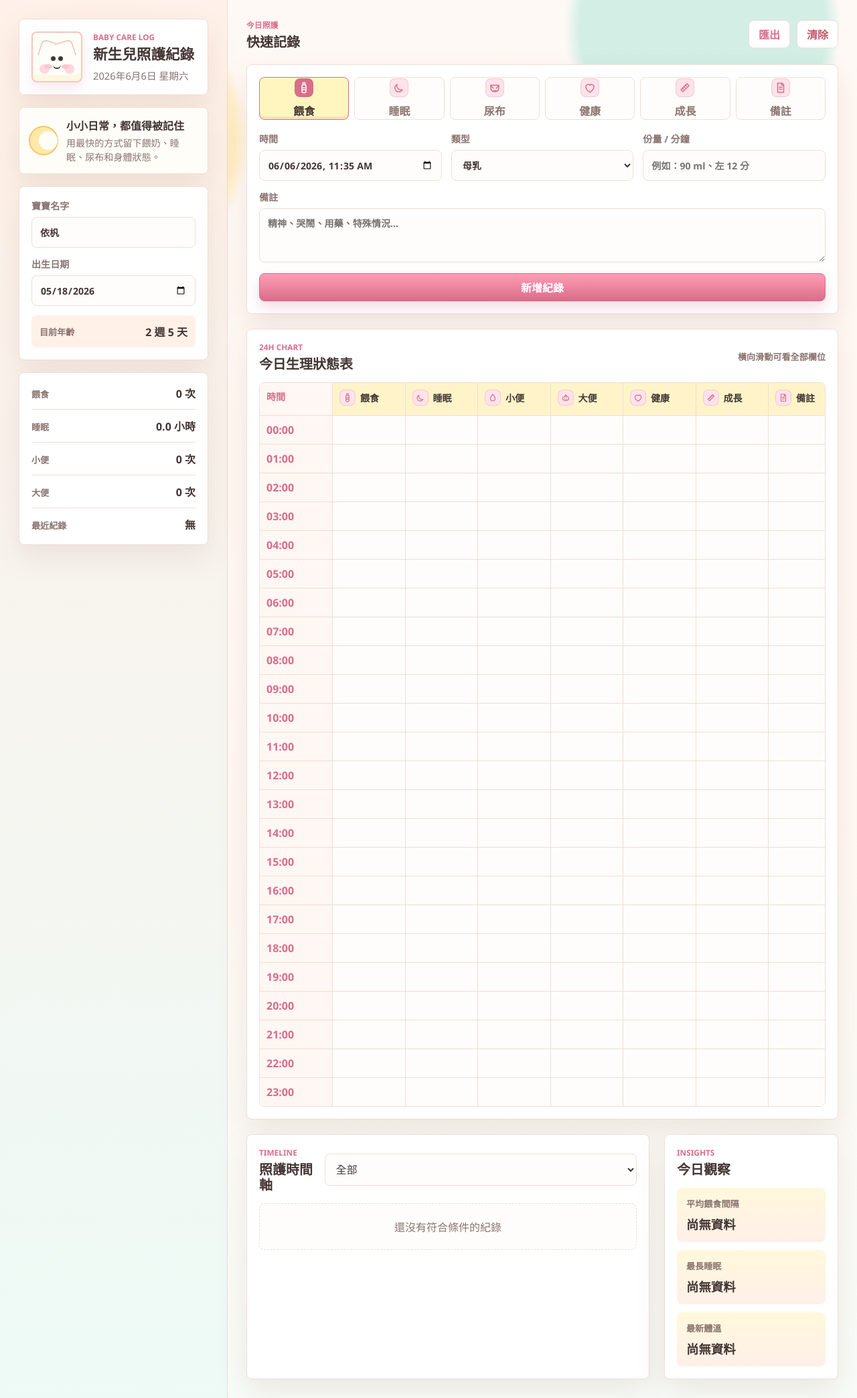
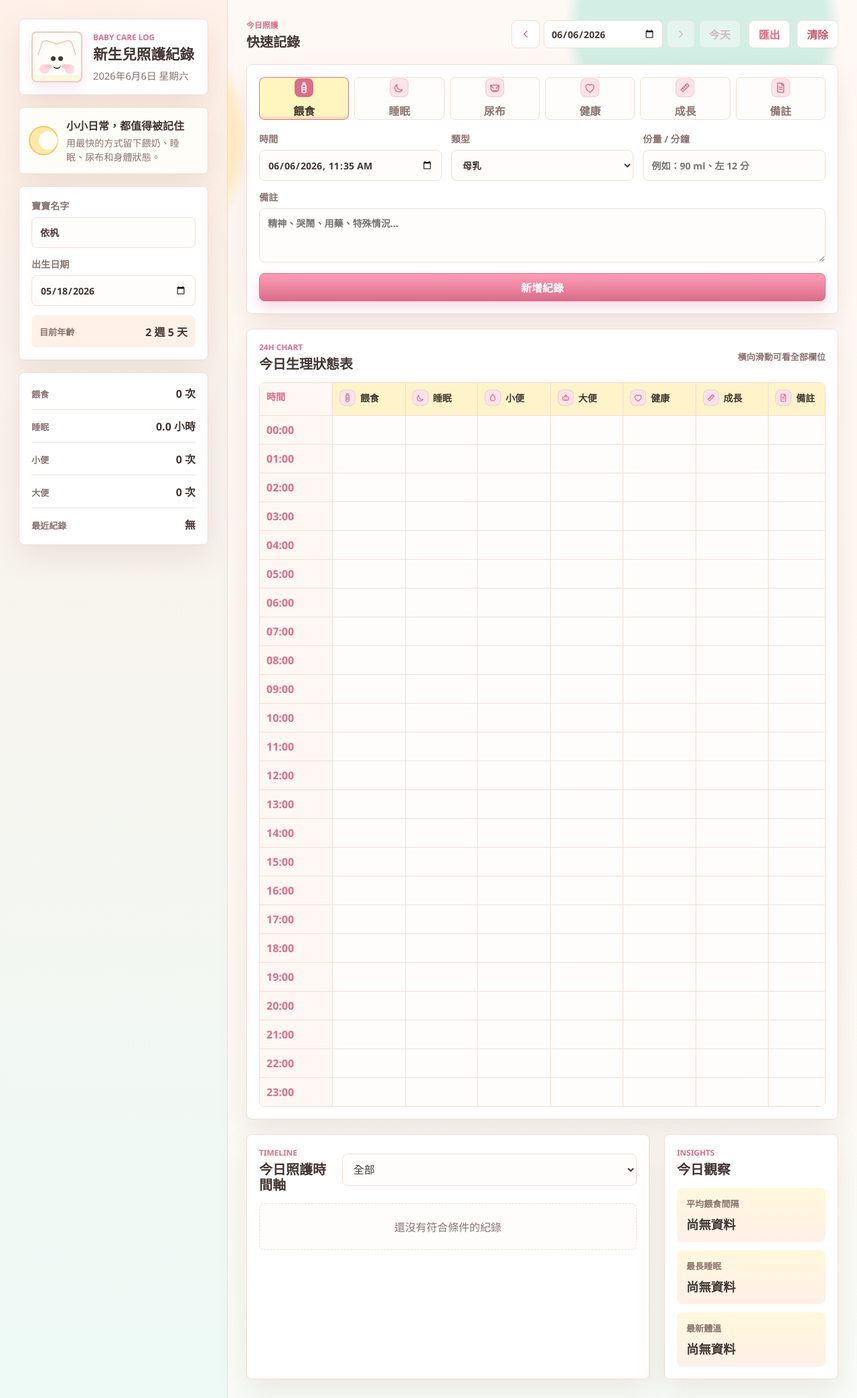
Before and after one commit to chendiuan/yifan, a Django app: page / in a window 1280 px wide. Shown: the whole page at 67% size. Run offline with Django 5.2, Linux system fonts and the light colour scheme; data comes from the database, SQL or seed files in the repository; data that the repository does not hold is empty; some libraries are stand-ins or nearby versions.

Commit message:
Add historical date navigation

```diff
--- a/tracker/static/tracker/app.js
+++ b/tracker/static/tracker/app.js
@@ -32,10 +32,20 @@ const state = {
   activeType: "feeding",
   records: [],
   profile: { ...defaultProfile },
+  selectedDate: localDateKey(),
 };
 
 const els = {
   todayLabel: document.querySelector("#todayLabel"),
+  viewDateEyebrow: document.querySelector("#viewDateEyebrow"),
+  viewDateHeading: document.querySelector("#viewDateHeading"),
+  selectedDate: document.querySelector("#selectedDate"),
+  previousDateButton: document.querySelector("#previousDateButton"),
+  nextDateButton: document.querySelector("#nextDateButton"),
+  todayButton: document.querySelector("#todayButton"),
+  dayTableTitle: document.querySelector("#dayTableTitle"),
+  timelineTitle: document.querySelector("#timelineTitle"),
+  insightsTitle: document.querySelector("#insightsTitle"),
   babyName: document.querySelector("#babyName"),
   birthDate: document.querySelector("#birthDate"),
   babyAge: document.querySelector("#babyAge"),
@@ -90,10 +100,21 @@ function toDatetimeLocal(date = new Date()) {
   return `${date.getFullYear()}-${pad(date.getMonth() + 1)}-${pad(date.getDate())}T${pad(date.getHours())}:${pad(date.getMinutes())}`;
 }
 
-function isToday(iso) {
+function localDateKey(date = new Date()) {
+  return `${date.getFullYear()}-${pad(date.getMonth() + 1)}-${pad(date.getDate())}`;
+}
+
+function dateFromKey(dateKey) {
+  return new Date(`${dateKey}T12:00:00`);
+}
+
+function recordDateKey(iso) {
   const date = new Date(iso);
-  const now = new Date();
-  return date.toDateString() === now.toDateString();
+  return localDateKey(date);
+}
+
+function isSelectedDate(iso) {
+  return recordDateKey(iso) === state.selectedDate;
 }
 
 function formatTime(iso) {
@@ -112,6 +133,47 @@ function formatDateLong(date = new Date()) {
     day: "numeric",
     weekday: "long",
   }).format(date);
+}
+
+function formatDateShort(dateKey) {
+  return new Intl.DateTimeFormat("zh-Hant", {
+    month: "long",
+    day: "numeric",
+    weekday: "short",
+  }).format(dateFromKey(dateKey));
+}
+
+function selectedDateRecords() {
+  return state.records.filter((record) => isSelectedDate(record.time));
+}
+
+function setSelectedDate(dateKey) {
+  const today = localDateKey();
+  state.selectedDate = dateKey > today ? today : dateKey;
+  els.selectedDate.value = state.selectedDate;
+  renderAll();
+}
+
+function shiftSelectedDate(days) {
+  const date = dateFromKey(state.selectedDate);
+  date.setDate(date.getDate() + days);
+  setSelectedDate(localDateKey(date));
+}
+
+function renderDateNavigation() {
+  const today = localDateKey();
+  const isToday = state.selectedDate === today;
+  const dateLabel = formatDateShort(state.selectedDate);
+
+  els.selectedDate.value = state.selectedDate;
+  els.selectedDate.max = today;
+  els.nextDateButton.disabled = isToday;
+  els.todayButton.disabled = isToday;
+  els.viewDateEyebrow.textContent = isToday ? "今日照護" : "歷史紀錄";
+  els.viewDateHeading.textContent = isToday ? "快速記錄" : dateLabel;
+  els.dayTableTitle.textContent = isToday ? "今日生理狀態表" : `${dateLabel}生理狀態表`;
+  els.timelineTitle.textContent = isToday ? "今日照護時間軸" : `${dateLabel}照護時間軸`;
+  els.insightsTitle.textContent = isToday ? "今日觀察" : `${dateLabel}觀察`;
 }
 
 function calculateAge(birthDate) {
@@ -196,7 +258,7 @@ function describeRecord(record) {
 
 function renderRecords() {
   const filter = els.filterType.value;
-  const records = state.records
+  const records = selectedDateRecords()
     .filter((record) => filter === "all" || record.type === filter)
     .sort((a, b) => new Date(b.time) - new Date(a.time));
 
@@ -223,15 +285,14 @@ function renderRecords() {
 }
 
 function renderDayTable() {
-  const todayRecords = state.records
-    .filter((record) => isToday(record.time))
+  const dayRecords = selectedDateRecords()
     .sort((a, b) => new Date(a.time) - new Date(b.time));
 
   const columns = ["feeding", "sleep", "pee", "poop", "health", "growth", "note"];
   const rows = Array.from({ length: 24 }, (_, hour) => {
     const cells = columns
       .map((type) => {
-        const records = todayRecords.filter((record) => {
+        const records = dayRecords.filter((record) => {
           if (new Date(record.time).getHours() !== hour) return false;
           if (type === "pee") return record.type === "diaper" && hasPee(record);
           if (type === "poop") return record.type === "diaper" && hasPoop(record);
@@ -289,15 +350,15 @@ function iconSvg(name) {
 }
 
 function renderSummary() {
-  const todayRecords = state.records.filter((record) => isToday(record.time));
-  const feedings = todayRecords.filter((record) => record.type === "feeding");
-  const sleeps = todayRecords.filter((record) => record.type === "sleep");
-  const diapers = todayRecords.filter((record) => record.type === "diaper");
-  const health = state.records.filter((record) => record.type === "health" && record.temperature);
+  const dayRecords = selectedDateRecords();
+  const feedings = dayRecords.filter((record) => record.type === "feeding");
+  const sleeps = dayRecords.filter((record) => record.type === "sleep");
+  const diapers = dayRecords.filter((record) => record.type === "diaper");
+  const health = dayRecords.filter((record) => record.type === "health" && record.temperature);
 
   const sleepMinutes = sleeps.reduce((sum, record) => sum + Number(record.sleepMinutes || 0), 0);
   const longestSleep = sleeps.reduce((max, record) => Math.max(max, Number(record.sleepMinutes || 0)), 0);
-  const lastRecord = [...state.records].sort((a, b) => new Date(b.time) - new Date(a.time))[0];
+  const lastRecord = [...dayRecords].sort((a, b) => new Date(b.time) - new Date(a.time))[0];
 
   els.feedCount.textContent = `${feedings.length} 次`;
   els.sleepTotal.textContent = `${(sleepMinutes / 60).toFixed(1)} 小時`;
@@ -343,6 +404,7 @@ function renderProfile() {
 }
 
 function renderAll() {
+  renderDateNavigation();
   renderProfile();
   renderSummary();
   renderDayTable();
@@ -392,6 +454,7 @@ els.recordForm.addEventListener("submit", async (event) => {
       body: JSON.stringify(buildRecord()),
     });
     state.records.push(data.record);
+    state.selectedDate = recordDateKey(data.record.time);
     resetForm();
     setActiveType(state.activeType);
     renderAll();
@@ -415,6 +478,12 @@ els.recordsList.addEventListener("click", async (event) => {
 });
 
 els.filterType.addEventListener("change", renderRecords);
+els.selectedDate.addEventListener("change", () => {
+  if (els.selectedDate.value) setSelectedDate(els.selectedDate.value);
+});
+els.previousDateButton.addEventListener("click", () => shiftSelectedDate(-1));
+els.nextDateButton.addEventListener("click", () => shiftSelectedDate(1));
+els.todayButton.addEventListener("click", () => setSelectedDate(localDateKey()));
 els.babyName.addEventListener("change", saveProfile);
 els.birthDate.addEventListener("change", saveProfile);
 els.pee.addEventListener("change", syncDiaperChoices);
@@ -461,6 +530,7 @@ function syncDiaperChoices() {
 }
 
 els.todayLabel.textContent = formatDateLong();
+els.selectedDate.value = state.selectedDate;
 els.recordTime.value = toDatetimeLocal();
 setActiveType(state.activeType);
 syncDiaperChoices();
--- a/tracker/static/tracker/styles.css
+++ b/tracker/static/tracker/styles.css
@@ -22,6 +22,18 @@
 
 * {
   box-sizing: border-box;
+}
+
+.sr-only {
+  position: absolute;
+  width: 1px;
+  height: 1px;
+  padding: 0;
+  margin: -1px;
+  overflow: hidden;
+  clip: rect(0, 0, 0, 0);
+  white-space: nowrap;
+  border: 0;
 }
 
 body {
@@ -390,6 +402,7 @@ textarea {
   display: grid;
   align-content: start;
   gap: 22px;
+  min-width: 0;
   padding: 28px;
 }
 
@@ -404,6 +417,59 @@ textarea {
 .topbar-actions {
   display: flex;
   gap: 10px;
+}
+
+.topbar-tools {
+  display: flex;
+  gap: 12px;
+  align-items: center;
+}
+
+.date-navigator {
+  display: grid;
+  grid-template-columns: 42px minmax(150px, 178px) 42px auto;
+  gap: 6px;
+  align-items: center;
+}
+
+.date-picker-label {
+  display: block;
+}
+
+.date-picker-label input {
+  min-height: 42px;
+  padding: 8px 10px;
+  background: var(--surface);
+}
+
+.date-step-button {
+  display: grid;
+  place-items: center;
+  width: 42px;
+  height: 42px;
+  padding: 0;
+  color: var(--accent-strong);
+  background: var(--surface);
+  border: 1px solid var(--line);
+  border-radius: 8px;
+}
+
+.date-step-button .mini-icon {
+  width: 26px;
+  height: 26px;
+  padding: 3px;
+  background: transparent;
+  border-color: transparent;
+}
+
+.date-step-button:disabled,
+.ghost-button:disabled {
+  cursor: default;
+  opacity: 0.42;
+}
+
+.today-button {
+  min-width: 58px;
 }
 
 .ghost-button,
@@ -532,10 +598,17 @@ textarea {
   display: grid;
   grid-template-columns: minmax(0, 1.45fr) minmax(260px, 0.55fr);
   gap: 22px;
+  min-width: 0;
 }
 
 .day-table-panel {
   grid-column: 1 / -1;
+}
+
+.day-table-panel,
+.timeline-panel,
+.insights-panel {
+  min-width: 0;
 }
 
 .table-hint {
@@ -761,6 +834,15 @@ textarea {
   .type-tabs {
     grid-template-columns: repeat(3, minmax(0, 1fr));
   }
+
+  .topbar {
+    align-items: flex-start;
+  }
+
+  .topbar-tools {
+    align-items: flex-end;
+    flex-direction: column;
+  }
 }
 
 @media (max-width: 980px) {
@@ -814,6 +896,15 @@ textarea {
     flex-direction: column;
   }
 
+  .topbar-tools {
+    display: grid;
+    gap: 10px;
+  }
+
+  .date-navigator {
+    grid-template-columns: 42px minmax(0, 1fr) 42px auto;
+  }
+
   .topbar-actions {
     display: grid;
     grid-template-columns: 1fr 1fr;
--- a/tracker/templates/tracker/index.html
+++ b/tracker/templates/tracker/index.html
@@ -37,6 +37,12 @@
       <symbol id="icon-note" viewBox="0 0 24 24">
         <path d="M6 3h9l3 3v15H6V3Z" />
         <path d="M14 3v4h4M9 11h6M9 15h6" />
+      </symbol>
+      <symbol id="icon-chevron-left" viewBox="0 0 24 24">
+        <path d="m15 18-6-6 6-6" />
+      </symbol>
+      <symbol id="icon-chevron-right" viewBox="0 0 24 24">
+        <path d="m9 18 6-6-6-6" />
       </symbol>
     </svg>
     <main class="app-shell">
@@ -106,12 +112,27 @@
       <section class="workspace">
         <header class="topbar">
           <div>
-            <p class="eyebrow">今日照護</p>
-            <h2>快速記錄</h2>
+            <p class="eyebrow" id="viewDateEyebrow">今日照護</p>
+            <h2 id="viewDateHeading">快速記錄</h2>
           </div>
-          <div class="topbar-actions">
-            <button class="ghost-button" id="exportButton" type="button" title="匯出 JSON">匯出</button>
-            <button class="ghost-button danger" id="clearButton" type="button" title="清除所有本機紀錄">清除</button>
+          <div class="topbar-tools">
+            <div class="date-navigator" aria-label="瀏覽紀錄日期">
+              <button class="date-step-button" id="previousDateButton" type="button" title="前一天" aria-label="前一天">
+                <svg class="mini-icon"><use href="#icon-chevron-left"></use></svg>
+              </button>
+              <label class="date-picker-label">
+                <span class="sr-only">選擇紀錄日期</span>
+                <input id="selectedDate" type="date" aria-label="選擇紀錄日期" />
+              </label>
+              <button class="date-step-button" id="nextDateButton" type="button" title="後一天" aria-label="後一天">
+                <svg class="mini-icon"><use href="#icon-chevron-right"></use></svg>
+              </button>
+              <button class="ghost-button today-button" id="todayButton" type="button">今天</button>
+            </div>
+            <div class="topbar-actions">
+              <button class="ghost-button" id="exportButton" type="button" title="匯出 JSON">匯出</button>
+              <button class="ghost-button danger" id="clearButton" type="button" title="清除所有本機紀錄">清除</button>
+            </div>
           </div>
         </header>
 
@@ -215,7 +236,7 @@
             <div class="section-heading">
               <div>
                 <p class="eyebrow">24H Chart</p>
-                <h2>今日生理狀態表</h2>
+                <h2 id="dayTableTitle">今日生理狀態表</h2>
               </div>
               <span class="table-hint">橫向滑動可看全部欄位</span>
             </div>
@@ -242,7 +263,7 @@
             <div class="section-heading">
               <div>
                 <p class="eyebrow">Timeline</p>
-                <h2>照護時間軸</h2>
+                <h2 id="timelineTitle">今日照護時間軸</h2>
               </div>
               <select id="filterType" aria-label="篩選紀錄類型">
                 <option value="all">全部</option>
@@ -261,7 +282,7 @@
             <div class="section-heading compact">
               <div>
                 <p class="eyebrow">Insights</p>
-                <h2>今日觀察</h2>
+                <h2 id="insightsTitle">今日觀察</h2>
               </div>
             </div>
             <div class="insight-stack">
```
